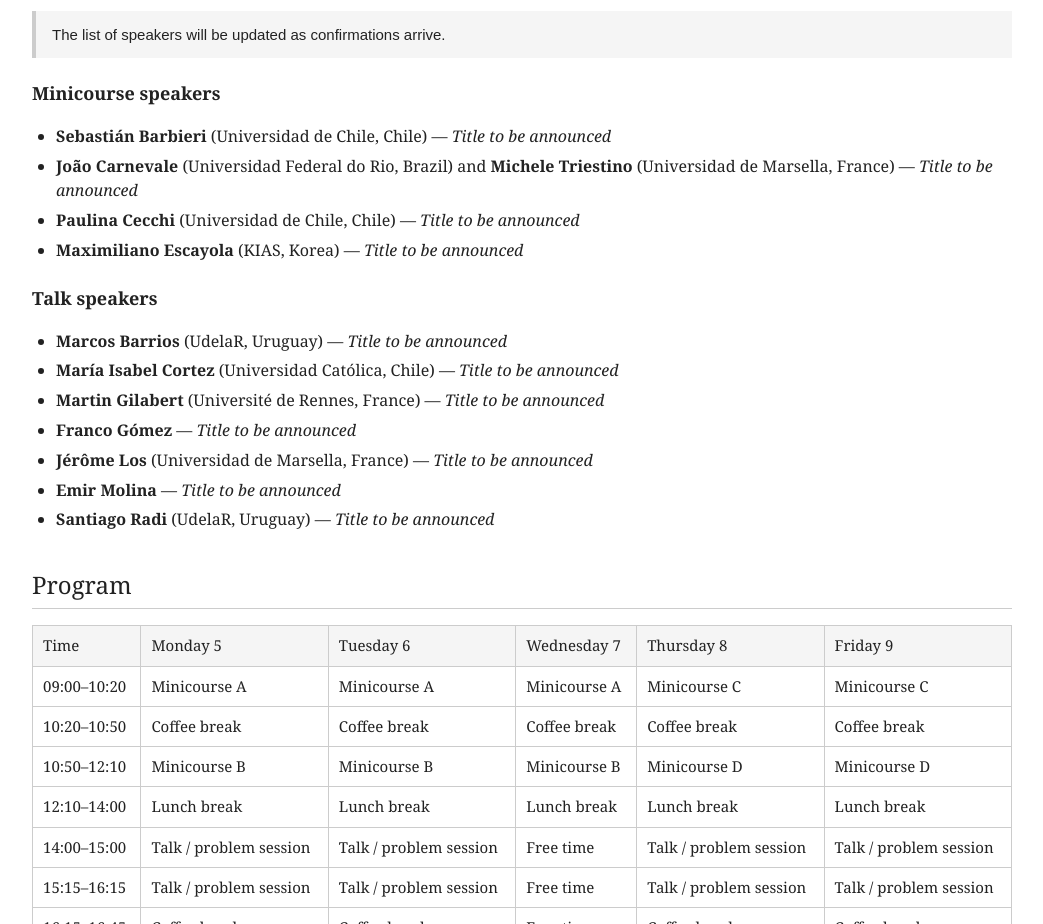
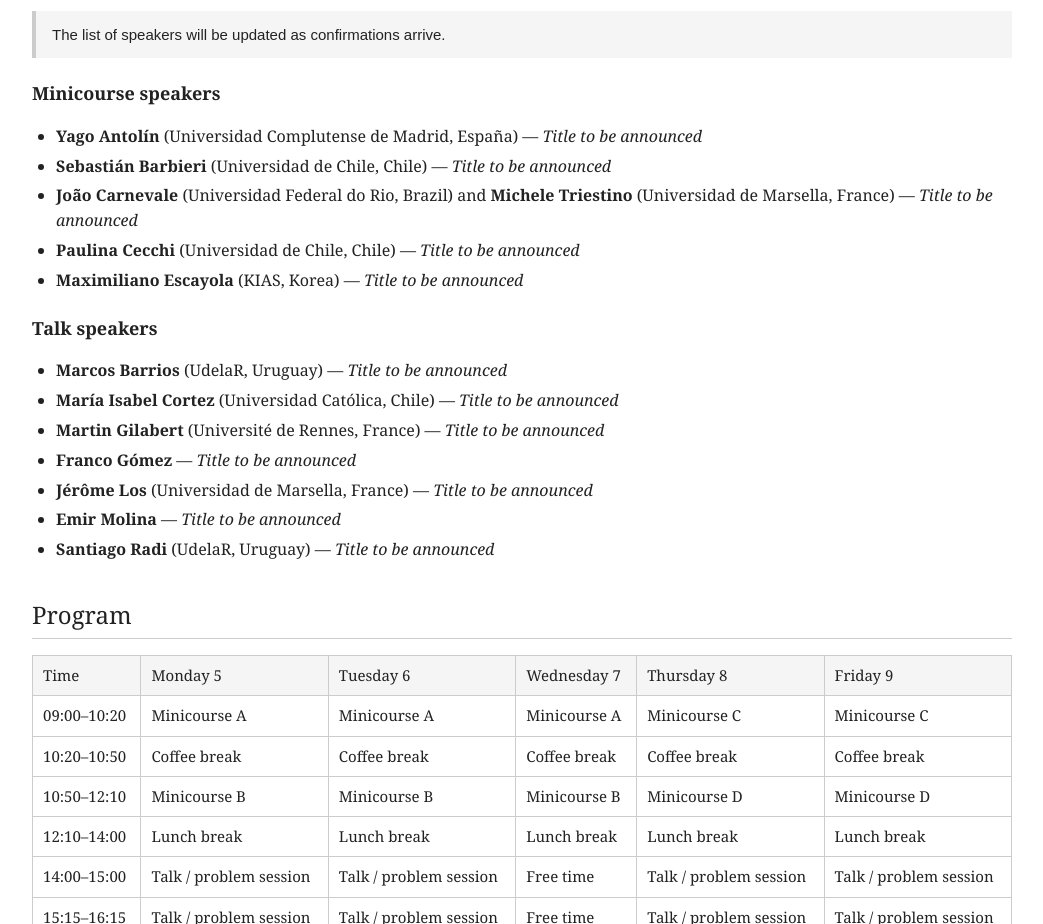
Before and after one commit to joaquinbrum-ux/web-workshop, a plain HTML site: page index.html in a window 1280 px wide. Shown: the part 1140-2064 px from the top of the page, without its empty margins (118-1161 px from the left). Drawn offline with Linux system fonts and the light colour scheme.

Commit message:
Update index.html

```diff
--- a/index.html
+++ b/index.html
@@ -260,6 +260,7 @@
 
         <h3>Minicourse speakers</h3>
         <ul>
+          <li><strong>Yago Antolín</strong> (Universidad Complutense de Madrid, España) &mdash; <em>Title to be announced</em></li>
           <li><strong>Sebastián Barbieri</strong> (Universidad de Chile, Chile) &mdash; <em>Title to be announced</em></li>
           <li><strong>João Carnevale</strong> (Universidad Federal do Rio, Brazil) and <strong>Michele Triestino</strong> (Universidad de Marsella, France) &mdash; <em>Title to be announced</em></li>
           <li><strong>Paulina Cecchi</strong> (Universidad de Chile, Chile) &mdash; <em>Title to be announced</em></li>
```
